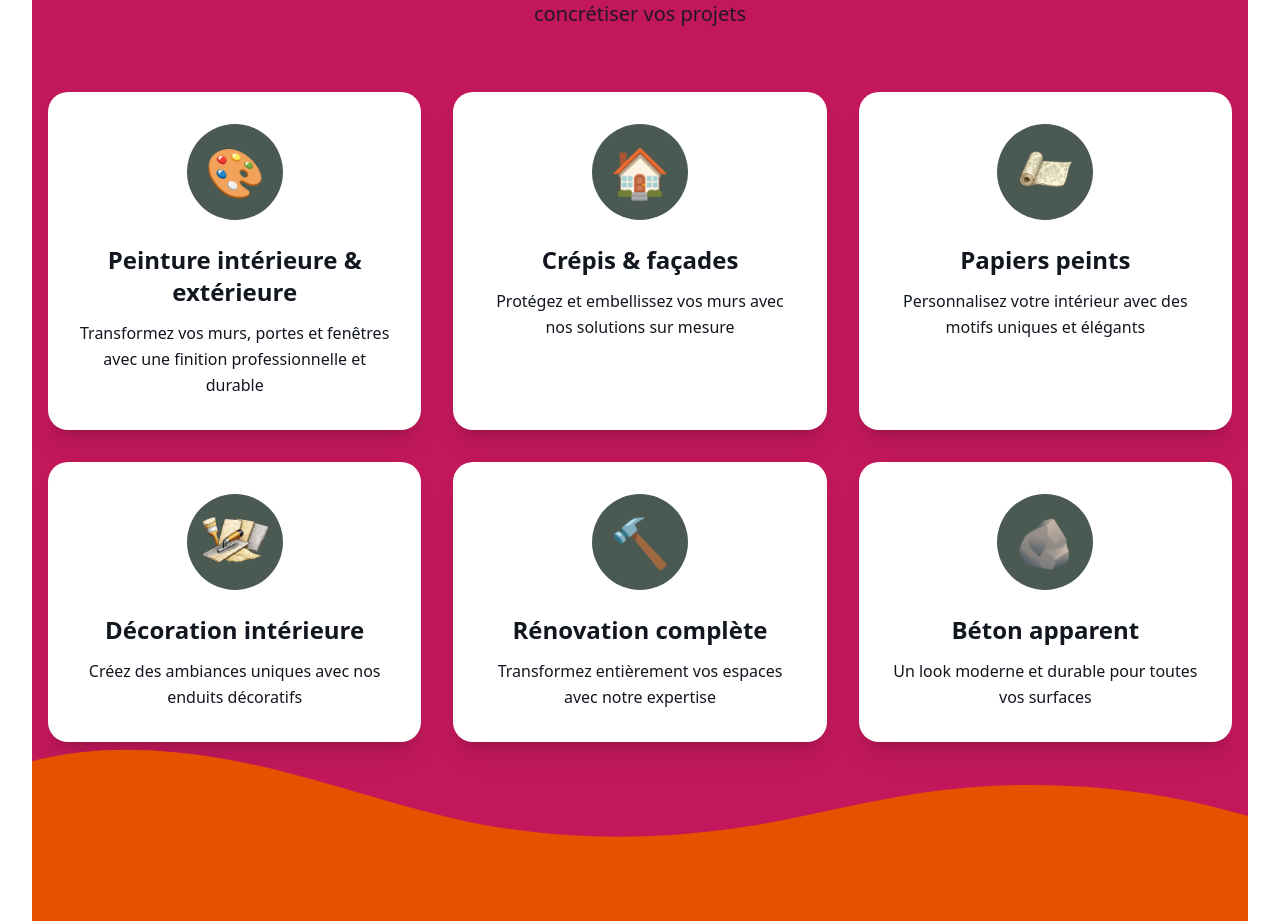
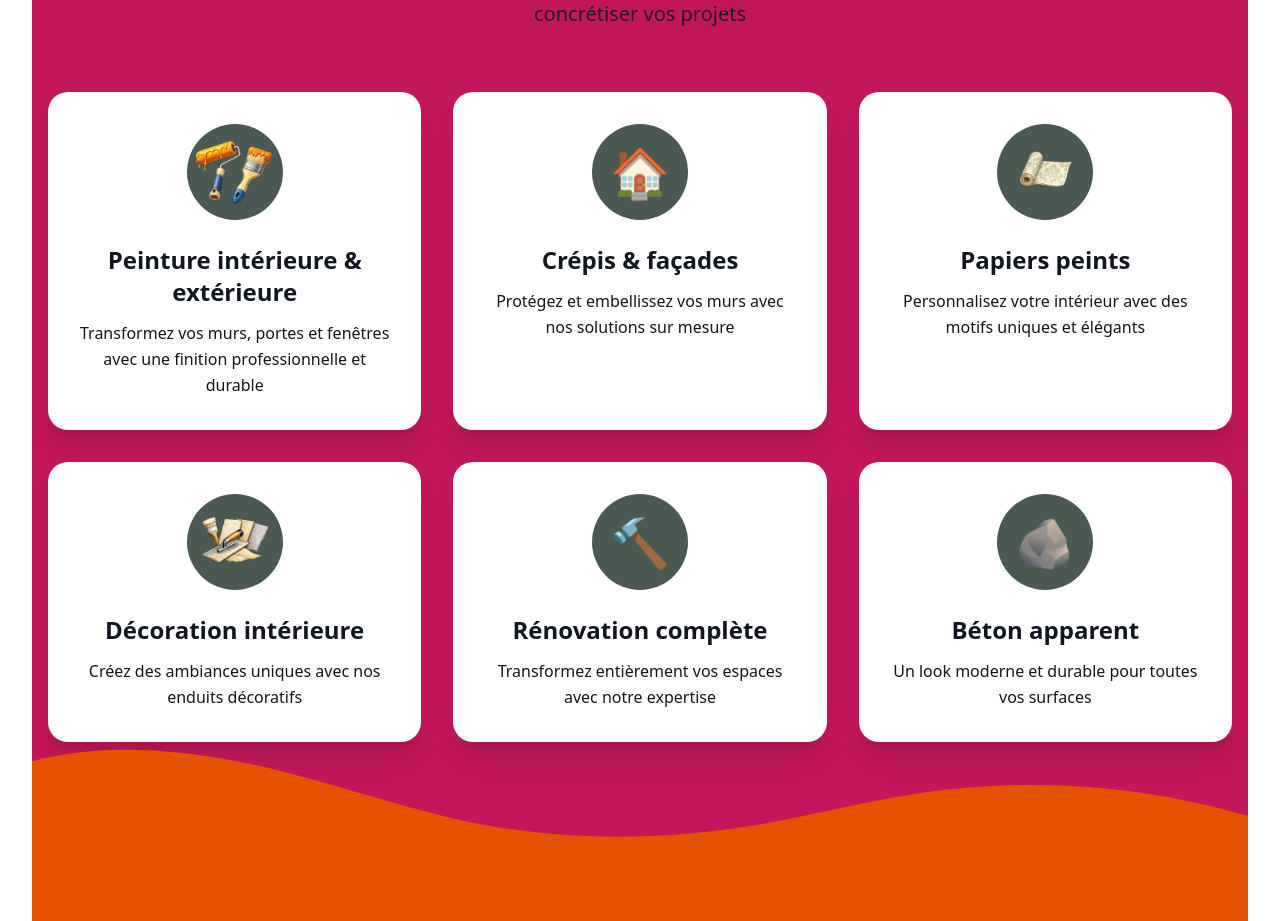
Before and after one commit to lespacito/turriancolordesign, a React (Vite) app: page / in a window 1280 px wide. Shown: the part 2044-2965 px from the top of the page. Built offline with nearby package versions, Linux system fonts and the light colour scheme.

Commit message:
feat(ui): add peinture service icon image

```diff
--- a/src/App.tsx
+++ b/src/App.tsx
@@ -42,7 +42,7 @@ function App() {
   const services = [
     {
       title: "Peinture intérieure & extérieure",
-      icon: "🎨",
+      icon: "/peinture.png",
       description:
         "Transformez vos murs, portes et fenêtres avec une finition professionnelle et durable",
     },
```
Also changed, not shown: public/peinture.png (added).
